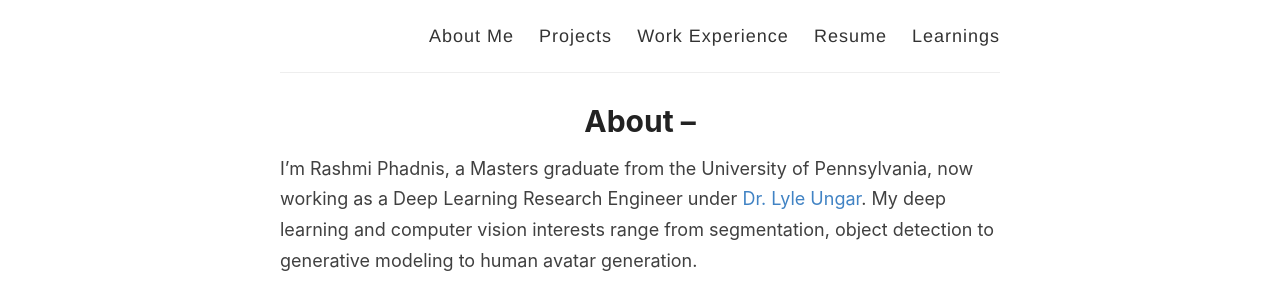
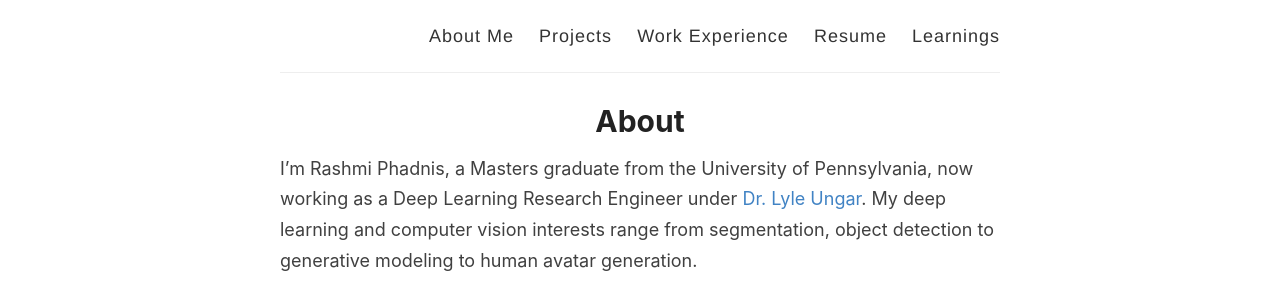
Before and after one commit to rashmip98/rashmip98.github.io, a Jekyll site: the page built from _pages/about.md, in a window 1280 px wide. Shown: the part 216-512 px from the top of the page. Built offline with Jekyll 4.4.1, drawn with Linux system fonts in a browser that asks for light colours.

Commit message:
Update page.html

```diff
--- a/_layouts/page.html
+++ b/_layouts/page.html
@@ -4,7 +4,7 @@ layout: default
 
 <article class="page">
 
-  <h1>{% if page.title %}{{ page.title }} – {% endif %}</h1>
+  <h1>{% if page.title %}{{ page.title }} {% endif %}</h1>
 
   <div class="entry">
     {{ content }}
```
